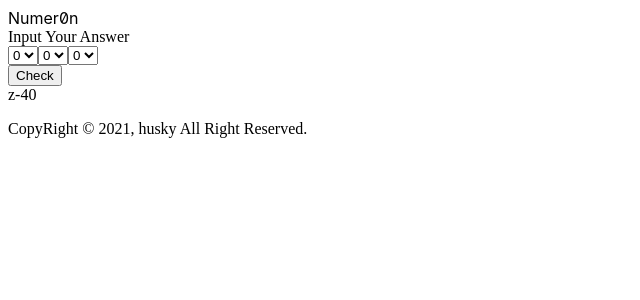
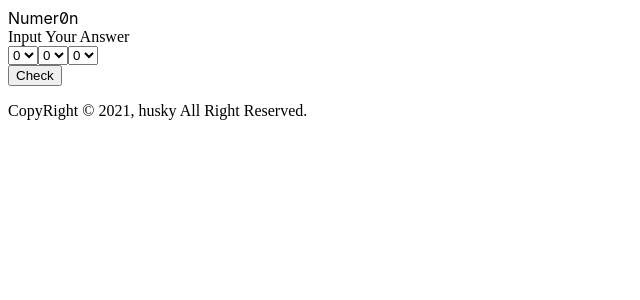
Before and after one commit to husky21st/numeron, a Next.js app: page / in a window 1280 px wide. Shown: the top 300 px of the page, without its empty margins (0-640 px from the left). Built offline with nearby package versions, Linux system fonts and the light colour scheme.

Commit message:
正方形消した

```diff
--- a/src/pages/index.js
+++ b/src/pages/index.js
@@ -177,9 +177,6 @@ export default function Home() {
 				submitCount > 0 && submitNumber?.every((x,i) => parseInt(x,10) === AnswerNumber[i] ) &&
 				<div className='absolute z-50'><Clear /></div>
 			}
-			<div className='absolute'>
-				<div className="w-24 h-24 ml-4 mt-4 bg-gray-400 flex justify-center items-center">z-40</div>
-			</div>
 	  </main>
 	  <footer className="w-full flex justify-center items-center h-12 border-t">
           <p className="">
```
